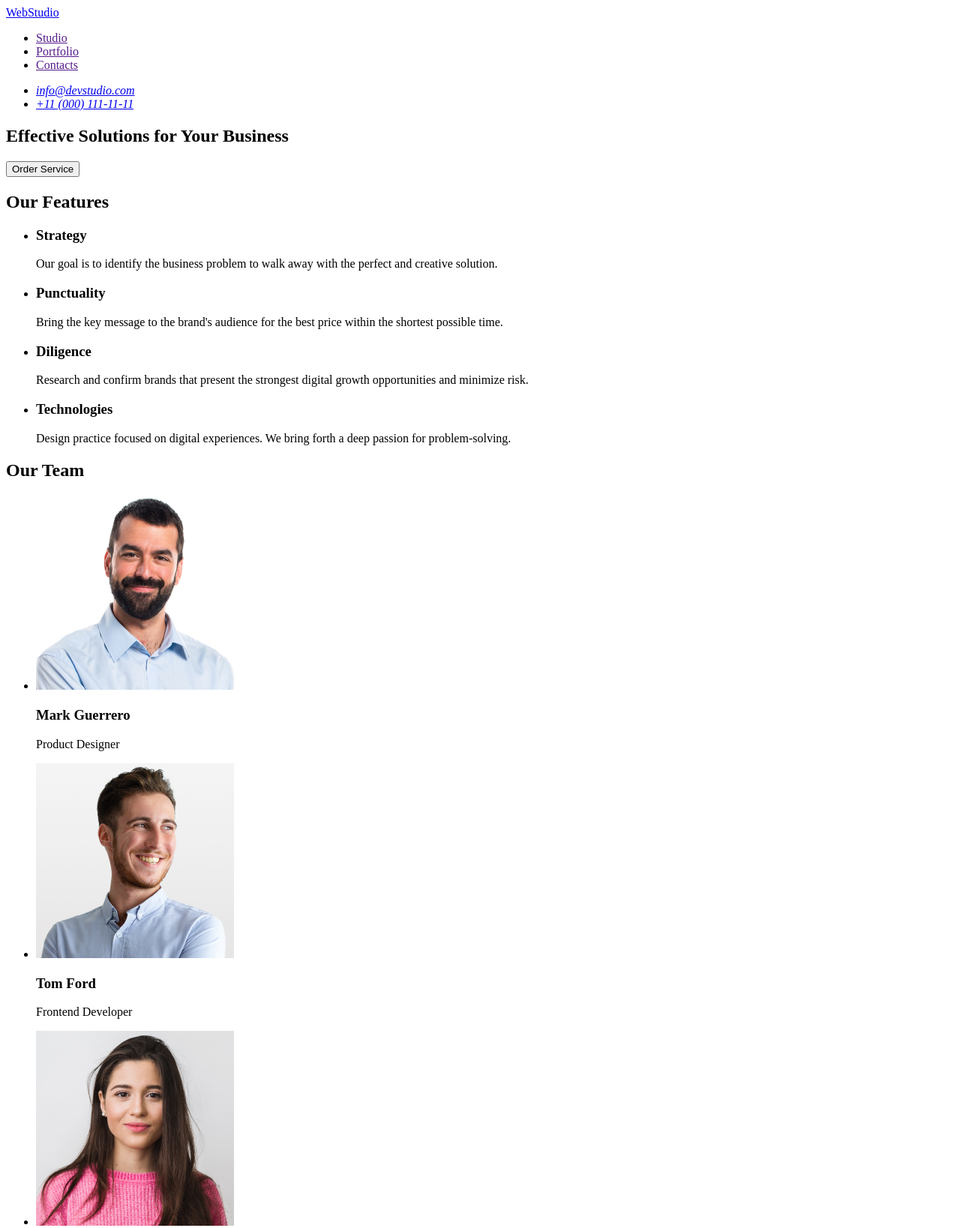
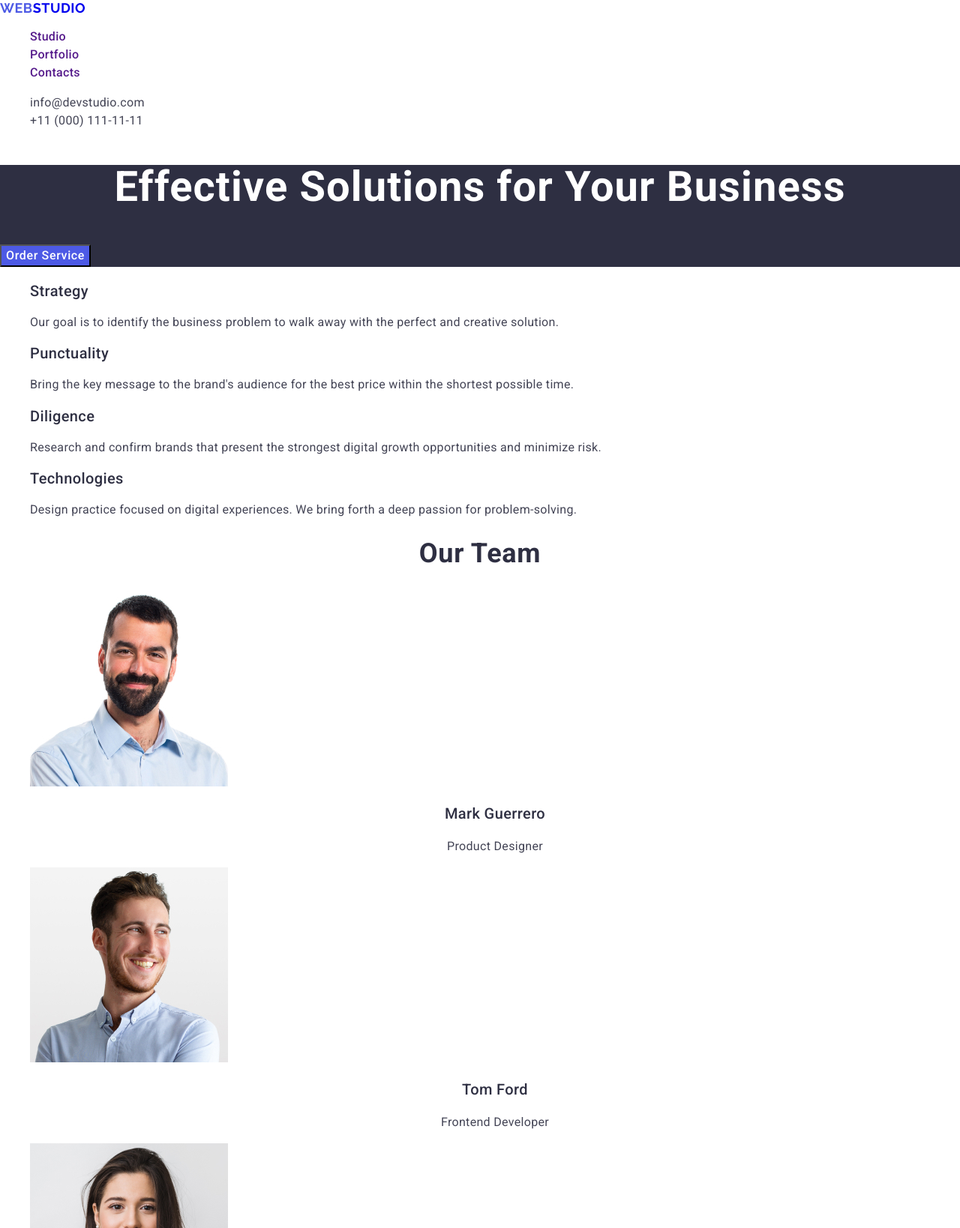
Before and after one commit to Olha-Rizhko/goit-markup-hw-02, a plain HTML site: page index.html in a window 1280 px wide. Shown: the top 1638 px of the page at 75% size. Drawn offline with nearby package versions, Linux system fonts and the light colour scheme.

Commit message:
add css 1-st version

```diff
--- /dev/null
+++ b/css/styles.css
@@ -0,0 +1,269 @@
+body {
+  font-family: "Roboto", sans-serif;
+  color: #2e2f42;
+}
+
+a {
+  text-decoration: none;
+  font-style: normal;
+}
+
+ul {
+  list-style-type: none;
+}
+
+.visually-hidden {
+  position: absolute;
+  width: 1px;
+  height: 1px;
+  margin: -1px;
+  border: 0;
+  padding: 0;
+  white-space: nowrap;
+  clip-path: inset(100%);
+  overflow: hidden;
+}
+
+/*TODO--------------HEADER--------------------*/
+
+.page-header {
+}
+
+.page-header-navigation {
+}
+
+.page-header-navigation-logo {
+  font-family: Raleway;
+  font-size: 18px;
+  font-weight: 700;
+  line-height: 1.17;
+  letter-spacing: 0.03em;
+  text-align: left;
+  text-transform: uppercase;
+}
+
+.page-header-navigation-logo-blue {
+  font-family: Raleway;
+  font-size: 18px;
+  font-weight: 700;
+  line-height: 1.17;
+  letter-spacing: 0.03em;
+  text-align: left;
+  color: #4d5ae5;
+  text-transform: uppercase;
+}
+
+.page-header-navigation-list {
+}
+
+.page-header-navigation-item {
+}
+
+.page-header-navigation-link {
+  font-size: 16px;
+  font-weight: 500;
+  line-height: 1.5;
+  letter-spacing: 0.02em;
+  text-align: left;
+}
+
+.page-header-navigation-link:hover,
+.page-header-navigation-link:focus {
+  color: #404bbf;
+}
+
+.page-header-contacts {
+}
+
+.page-header-contacts-list {
+}
+
+.page-header-contacts-item {
+}
+
+.page-header-contacts-link {
+  font-size: 16px;
+  font-weight: 400;
+  line-height: 1.5;
+  letter-spacing: 0.02em;
+  text-align: left;
+  color: #434455;
+}
+
+.page-header-contacts-link:hover,
+.page-header-contacts-link:focus {
+  color: #404bbf;
+}
+
+/*TODO----------------------------------*/
+
+/*TODO---------------HERO-------------------*/
+.hero {
+  background-color: #2e2f42;
+}
+
+.hero-title {
+  font-size: 56px;
+  line-height: 1.07;
+  letter-spacing: 0.02em;
+  text-align: center;
+  color: #ffffff;
+}
+
+.hero-btn {
+  font-family: Roboto;
+  font-size: 16px;
+  font-weight: 500;
+  line-height: 1.5;
+  letter-spacing: 0.04em;
+  text-align: left;
+  color: #ffffff;
+  cursor: pointer;
+  background-color: #4d5ae5;
+}
+
+.hero-btn:hover,
+.hero-btn:focus {
+  background-color: #404bbf;
+}
+
+/*TODO----------------------------------*/
+
+/*TODO---------------FEATURES-------------------*/
+.features {
+}
+
+.features-list {
+}
+
+.features-item {
+}
+
+.features-subtitle {
+  font-size: 20px;
+  font-weight: 500;
+  line-height: 1.2;
+  letter-spacing: 0.02em;
+  text-align: left;
+}
+
+.features-item-text {
+  font-size: 16px;
+  line-height: 1.2;
+  letter-spacing: 0.02em;
+  text-align: left;
+  color: #434455;
+}
+
+/*TODO----------------------------------*/
+
+/*TODO---------------TEAM-------------------*/
+.team {
+}
+
+.team-title {
+  font-size: 36px;
+  line-height: 1.11;
+  letter-spacing: 0.02em;
+  text-align: center;
+}
+
+.team-list {
+}
+
+.team-item {
+}
+
+.team-img {
+}
+
+.team-item-subtitle {
+  font-size: 20px;
+  font-weight: 500;
+  line-height: 1.2;
+  letter-spacing: 0.02em;
+  text-align: center;
+}
+
+.team-item-text {
+  font-size: 16px;
+  line-height: 1.5;
+  letter-spacing: 0.02em;
+  text-align: center;
+  color: #434455;
+}
+
+/*TODO----------------------------------*/
+
+/*TODO---------------PORTFOLIO-------------------*/
+.portfolio {
+}
+
+.potfolio-title {
+  font-size: 36px;
+  line-height: 1.11;
+  letter-spacing: 0.02em;
+  text-align: center;
+}
+
+.potfolio-list {
+}
+
+.potfolio-item {
+}
+
+.potfolio-item-img {
+}
+
+.potfolio-item-subtitle {
+  font-size: 20px;
+  font-weight: 500;
+  line-height: 1.2;
+  letter-spacing: 0.02em;
+  text-align: left;
+}
+
+.potfolio-item-text {
+  font-size: 16px;
+  line-height: 1.5;
+  letter-spacing: 0.02em;
+  text-align: left;
+  color: #434455;
+}
+
+/*TODO----------------------------------*/
+
+/*TODO---------------FOOTER-------------------*/
+.page-footer {
+  background-color: #2e2f42;
+}
+
+.page-footer-logo {
+  font-family: Raleway;
+  font-size: 18px;
+  font-weight: 700;
+  line-height: 1.17;
+  letter-spacing: 0.03em;
+  text-align: left;
+  color: #f4f4fd;
+}
+
+.page-footer-logo-blue {
+  font-family: Raleway;
+  font-size: 18px;
+  font-weight: 700;
+  line-height: 1.17;
+  letter-spacing: 0.03em;
+  text-align: left;
+  color: #4d5ae5;
+}
+
+.page-footer-text {
+  font-size: 16px;
+  line-height: 1.5;
+  letter-spacing: 0.02em;
+  text-align: left;
+  color: #f4f4fd;
+}
+
+/*TODO----------------------------------*/
--- a/index.html
+++ b/index.html
@@ -5,60 +5,89 @@
     <meta http-equiv="X-UA-Compatible" content="IE=edge" />
     <meta name="viewport" content="width=device-width, initial-scale=1.0" />
     <title>Web Studio</title>
+    <link rel="preconnect" href="https://fonts.googleapis.com" />
+    <link rel="preconnect" href="https://fonts.gstatic.com" crossorigin />
+    <link
+      href="https://fonts.googleapis.com/css2?family=Raleway:wght@700&family=Roboto:wght@400;500;700&display=swap"
+      rel="stylesheet"
+    />
+    <link
+      rel="stylesheet"
+      href="https://cdnjs.cloudflare.com/ajax/libs/modern-normalize/2.0.0/modern-normalize.min.css"
+    />
+    <link rel="stylesheet" href="./css/styles.css" />
   </head>
 
   <body>
-    <header>
-      <nav>
-        <a href="./index.html">WebStudio</a>
-        <ul>
-          <li><a href="">Studio</a></li>
-          <li><a href="">Portfolio</a></li>
-          <li><a href="">Contacts</a></li>
+    <header class="page-header">
+      <nav class="page-header-navigation">
+        <a class="page-header-navigation-logo" href="./index.html"
+          ><span class="page-header-navigation-logo-blue">Web</span>Studio</a
+        >
+        <ul class="page-header-navigation-list">
+          <li class="page-header-navigation-item">
+            <a class="page-header-navigation-link" href="">Studio</a>
+          </li>
+          <li class="page-header-navigation-item">
+            <a class="page-header-navigation-link" href="">Portfolio</a>
+          </li>
+          <li class="page-header-navigation-item">
+            <a class="page-header-navigation-link" href="">Contacts</a>
+          </li>
         </ul>
       </nav>
 
-      <address>
-        <ul>
-          <li><a href="mailto:info@devstudio.com">info@devstudio.com</a></li>
-          <li><a href="tel:+110001111111">+11 (000) 111-11-11</a></li>
+      <address class="page-header-contacts">
+        <ul class="page-header-contacts-list">
+          <li class="page-header-contacts-item">
+            <a
+              class="page-header-contacts-link"
+              href="mailto:info@devstudio.com"
+              >info@devstudio.com</a
+            >
+          </li>
+          <li class="page-header-contacts-item">
+            <a class="page-header-contacts-link" href="tel:+110001111111"
+              >+11 (000) 111-11-11</a
+            >
+          </li>
         </ul>
       </address>
     </header>
 
     <main>
-      <section>
-        <h1>Effective Solutions for Your Business</h1>
-        <button type="button">Order Service</button>
+      <section class="hero">
+        <h1 class="hero-title">Effective Solutions for Your Business</h1>
+        <button class="hero-btn" type="button">Order Service</button>
       </section>
 
-      <section>
-        <h2>Our Features</h2>
-        <ul>
-          <li>
-            <h3>Strategy</h3>
-            <p>
+      <section class="features">
+        <h2 class="visually-hidden">Our Features</h2>
+        <ul class="features-list">
+          <li class="features-item">
+            <h3 class="features-subtitle">Strategy</h3>
+            <p class="features-item-text">
               Our goal is to identify the business problem to walk away with the
               perfect and creative solution.
             </p>
           </li>
-          <li>
-            <h3>Punctuality</h3>
-            <p>
+          <li class="features-item">
+            <h3 class="features-subtitle">Punctuality</h3>
+            <p class="features-item-text">
               Bring the key message to the brand's audience for the best price
               within the shortest possible time.
             </p>
           </li>
-          <li>
-            <h3>Diligence</h3>
-            <p>
+          <li class="features-item">
+            <h3 class="features-subtitle">Diligence</h3>
+            <p class="features-item-text">
               Research and confirm brands that present the strongest digital
               growth opportunities and minimize risk.
             </p>
           </li>
-          <li>
-            <h3>Technologies</h3>
-            <p>
+          <li class="features-item">
+            <h3 class="features-subtitle">Technologies</h3>
+            <p class="features-item-text">
               Design practice focused on digital experiences. We bring forth a
               deep passion for problem-solving.
             </p>
@@ -66,56 +95,134 @@
         </ul>
       </section>
 
-      <section>
-        <h2>Our Team</h2>
-        <ul>
-          <li>
+      <section class="team">
+        <h2 class="team-title">Our Team</h2>
+        <ul class="team-list">
+          <li class="team-item">
             <img
               src="./images/img-team-card-1.jpg"
               alt="photo Mark Guerrero"
               width="264"
               height="260"
+              class="team-img"
             />
-            <h3>Mark Guerrero</h3>
-            <p>Product Designer</p>
+            <h3 class="team-item-subtitle">Mark Guerrero</h3>
+            <p class="team-item-text">Product Designer</p>
           </li>
-          <li>
+          <li class="team-item">
             <img
               src="./images/img-team-card-2.jpg"
               alt="photo Tom Ford"
               width="264"
               height="260"
+              class="team-img"
             />
-            <h3>Tom Ford</h3>
-            <p>Frontend Developer</p>
+            <h3 class="team-item-subtitle">Tom Ford</h3>
+            <p class="team-item-text">Frontend Developer</p>
           </li>
-          <li>
+          <li class="team-item">
             <img
               src="./images/img-team-card-3.jpg"
               alt="photo Camila Garcia"
               width="264"
               height="260"
+              class="team-img"
             />
-            <h3>Camila Garcia</h3>
-            <p>Marketing</p>
+            <h3 class="team-item-subtitle">Camila Garcia</h3>
+            <p class="team-item-text">Marketing</p>
           </li>
-          <li>
+          <li class="team-item">
             <img
               src="./images/img-team-card-4.jpg"
               alt="photo Daniel Wilson"
               width="264"
               height="260"
+              class="team-img"
             />
-            <h3>Daniel Wilson</h3>
-            <p>UI Designer</p>
+            <h3 class="team-item-subtitle">Daniel Wilson</h3>
+            <p class="team-item-text">UI Designer</p>
+          </li>
+        </ul>
+      </section>
+
+      <section class="portfolio">
+        <h2 class="potfolio-title">Our Portfolio</h2>
+        <ul class="potfolio-list">
+          <li class="potfolio-item">
+            <img
+              src="./images/img-portfolio-card-1.jpg"
+              alt="Photo Banking Application"
+              width="360"
+              height="300"
+              class="potfolio-item-img"
+            />
+            <h3 class="potfolio-item-subtitle">Banking App</h3>
+            <p class="potfolio-item-text">App</p>
+          </li>
+          <li class="potfolio-item">
+            <img
+              src="./images/img-portfolio-card-2.jpg"
+              alt="Photo Cashless Payment"
+              width="360"
+              height="300"
+              class="potfolio-item-img"
+            />
+            <h3 class="potfolio-item-subtitle">Cashless Payment</h3>
+            <p class="potfolio-item-text">Marketing</p>
+          </li>
+          <li class="potfolio-item">
+            <img
+              src="./images/img-portfolio-card-3.jpg"
+              alt="Photo Meditation Application"
+              width="360"
+              height="300"
+              class="potfolio-item-img"
+            />
+            <h3 class="potfolio-item-subtitle">Meditation App</h3>
+            <p class="potfolio-item-text">App</p>
+          </li>
+          <li class="potfolio-item">
+            <img
+              src="./images/img-portfolio-card-4.jpg"
+              alt="Photo Taxi Service"
+              width="360"
+              height="300"
+              class="potfolio-item-img"
+            />
+            <h3 class="potfolio-item-subtitle">Taxi Service</h3>
+            <p class="potfolio-item-text">Marketing</p>
+          </li>
+          <li class="potfolio-item">
+            <img
+              src="./images/img-portfolio-card-5.jpg"
+              alt="Photo Screen Illustrations"
+              width="360"
+              height="300"
+              class="potfolio-item-img"
+            />
+            <h3 class="potfolio-item-subtitle">Screen Illustrations</h3>
+            <p class="potfolio-item-text">Design</p>
+          </li>
+          <li class="potfolio-item">
+            <img
+              src="./images/img-portfolio-card-6.jpg"
+              alt="Photo Online Courses"
+              width="360"
+              height="300"
+              class="potfolio-item-img"
+            />
+            <h3 class="potfolio-item-subtitle">Online Courses</h3>
+            <p class="potfolio-item-text">Marketing</p>
           </li>
         </ul>
       </section>
     </main>
 
-    <footer>
-      <a href="./index.html">WebStudio</a>
-      <p>
+    <footer class="page-footer">
+      <a class="page-footer-logo" href="./index.html"
+        ><span class="page-footer-logo-blue">Web</span>Studio</a
+      >
+      <p class="page-footer-text">
         Increase the flow of customers and sales for your business with digital
         marketing & growth solutions.
       </p>
```
Also changed, not shown: images/img-portfolio-card-1.jpg (added), images/img-portfolio-card-2.jpg (added), images/img-portfolio-card-3.jpg (added), images/img-portfolio-card-4.jpg (added), images/img-portfolio-card-5.jpg (added), images/img-portfolio-card-6.jpg (added).
